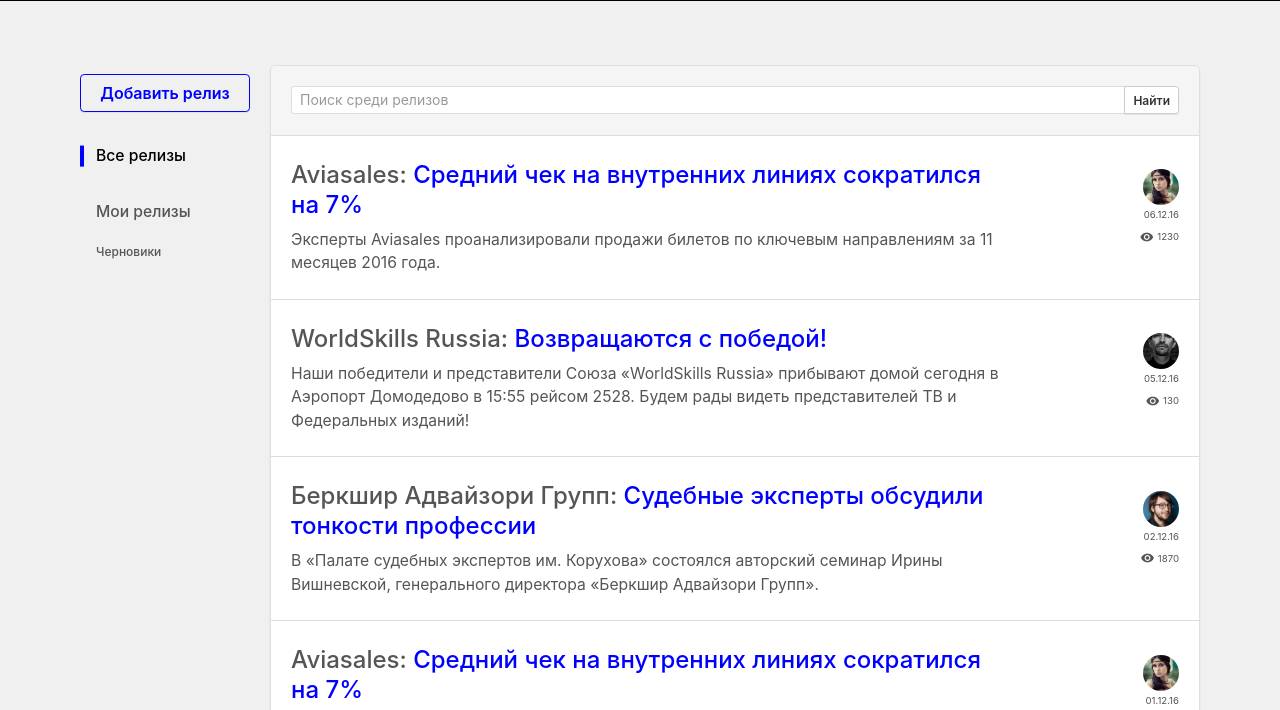
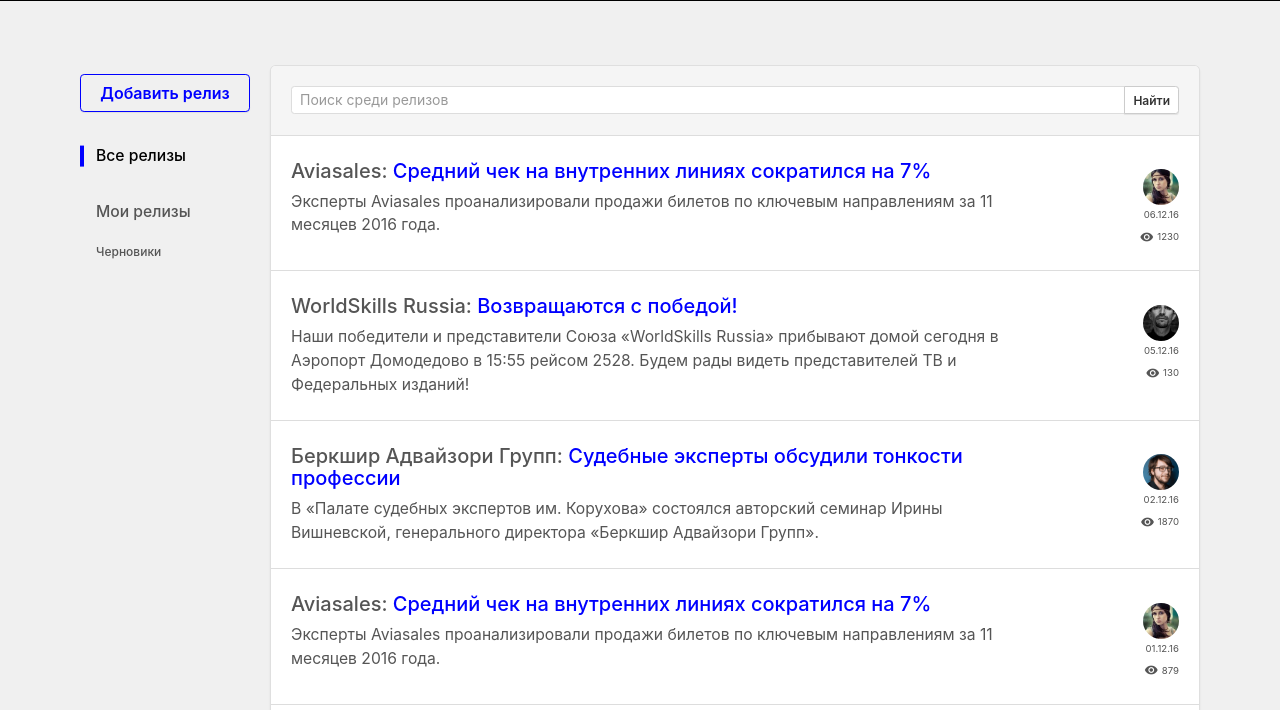
Before and after one commit to PhantomDC/pf2, a website: page releases.html in a window 1280 px wide. Shown: the part 55-765 px from the top of the page. Drawn offline with Linux system fonts and the light colour scheme.

Commit message:
releases polishing 3

```diff
--- a/releases.html
+++ b/releases.html
@@ -184,10 +184,10 @@
                                     <div class="row">
 
                                         <div class="col-xs-10">
-                                            <h4>Aviasales: <a href="release.html">Средний чек на внутренних линиях
+                                            <h5>Aviasales: <a href="release.html">Средний чек на внутренних линиях
                                                 сократился
                                                 на&nbsp;7%</a>
-                                            </h4>
+                                            </h5>
                                             <p>Эксперты Aviasales проанализировали продажи билетов по
                                                 ключевым направлениям за 11 месяцев 2016 года.
                                             </p>
@@ -222,8 +222,8 @@
                                     <div class="row">
 
                                         <div class="col-xs-10">
-                                            <h4>WorldSkills Russia: <a href="release.html">Возвращаются с победой!</a>
-                                            </h4>
+                                            <h5>WorldSkills Russia: <a href="release.html">Возвращаются с победой!</a>
+                                            </h5>
                                             <p>Наши победители и представители Союза «WorldSkills
                                                 Russia» прибывают домой сегодня в Аэропорт Домодедово в 15:55 рейсом
                                                 2528. Будем рады видеть представителей ТВ и Федеральных изданий!
@@ -260,10 +260,10 @@
                                     <div class="row">
 
                                         <div class="col-xs-10">
-                                            <h4>Беркшир Адвайзори Групп: <a href="release.html">Судебные
+                                            <h5>Беркшир Адвайзори Групп: <a href="release.html">Судебные
                                                 эксперты обсудили
                                                 тонкости профессии</a>
-                                            </h4>
+                                            </h5>
                                             <p>В «Палате судебных экспертов им. Корухова» состоялся
                                                 авторский семинар Ирины Вишневской, генерального директора «Беркшир
                                                 Адвайзори Групп».
@@ -299,10 +299,10 @@
                                     <div class="row">
 
                                         <div class="col-xs-10">
-                                            <h4>Aviasales: <a href="release.html">Средний чек на внутренних линиях
+                                            <h5>Aviasales: <a href="release.html">Средний чек на внутренних линиях
                                                 сократился
                                                 на&nbsp;7%</a>
-                                            </h4>
+                                            </h5>
                                             <p>Эксперты Aviasales проанализировали продажи билетов по
                                                 ключевым направлениям за 11 месяцев 2016 года.
                                             </p>
@@ -337,8 +337,8 @@
                                     <div class="row">
 
                                         <div class="col-xs-10">
-                                            <h4>WorldSkills Russia: <a href="release.html">Возвращаются с победой!</a>
-                                            </h4>
+                                            <h5>WorldSkills Russia: <a href="release.html">Возвращаются с победой!</a>
+                                            </h5>
                                             <p>Наши победители и представители Союза «WorldSkills
                                                 Russia» прибывают домой сегодня в Аэропорт Домодедово в 15:55 рейсом
                                                 2528. Будем рады видеть представителей ТВ и Федеральных изданий!
@@ -375,10 +375,10 @@
                                     <div class="row">
 
                                         <div class="col-xs-10">
-                                            <h4>Беркшир Адвайзори Групп: <a href="release.html">Судебные
+                                            <h5>Беркшир Адвайзори Групп: <a href="release.html">Судебные
                                                 эксперты обсудили
                                                 тонкости профессии</a>
-                                            </h4>
+                                            </h5>
                                             <p>В «Палате судебных экспертов им. Корухова» состоялся
                                                 авторский семинар Ирины Вишневской, генерального директора «Беркшир
                                                 Адвайзори Групп».
@@ -422,10 +422,10 @@
                                 <div class="row">
 
                                     <div class="col-xs-10">
-                                        <h4>Беркшир Адвайзори Групп: <a href="release.html">Судебные
+                                        <h5>Беркшир Адвайзори Групп: <a href="release.html">Судебные
                                             эксперты обсудили
                                             тонкости профессии</a>
-                                        </h4>
+                                        </h5>
                                         <p>В «Палате судебных экспертов им. Корухова» состоялся
                                             авторский семинар Ирины Вишневской, генерального директора «Беркшир
                                             Адвайзори Групп».
@@ -484,10 +484,10 @@
                                 <div class="row">
 
                                     <div class="col-xs-10">
-                                        <h4>Беркшир Адвайзори Групп: <a href="release.html">Судебные
+                                        <h5>Беркшир Адвайзори Групп: <a href="release.html">Судебные
                                             эксперты обсудили
                                             тонкости профессии</a>
-                                        </h4>
+                                        </h5>
                                         <p>В «Палате судебных экспертов им. Корухова» состоялся
                                             авторский семинар Ирины Вишневской, генерального директора «Беркшир
                                             Адвайзори Групп».
@@ -546,10 +546,10 @@
                                 <div class="row">
 
                                     <div class="col-xs-10">
-                                        <h4>Беркшир Адвайзори Групп: <a href="release.html">Судебные
+                                        <h5>Беркшир Адвайзори Групп: <a href="release.html">Судебные
                                             эксперты обсудили
                                             тонкости профессии</a>
-                                        </h4>
+                                        </h5>
                                         <p>В «Палате судебных экспертов им. Корухова» состоялся
                                             авторский семинар Ирины Вишневской, генерального директора «Беркшир
                                             Адвайзори Групп».
@@ -613,10 +613,10 @@
                                 <div class="row">
 
                                     <div class="col-xs-10">
-                                        <h4>Беркшир Адвайзори Групп: <a href="release.html">Судебные
+                                        <h5>Беркшир Адвайзори Групп: <a href="release.html">Судебные
                                             эксперты обсудили
                                             тонкости профессии</a>
-                                        </h4>
+                                        </h5>
                                         <p>В «Палате судебных экспертов им. Корухова» состоялся
                                             авторский семинар Ирины Вишневской, генерального директора «Беркшир
                                             Адвайзори Групп».
```
